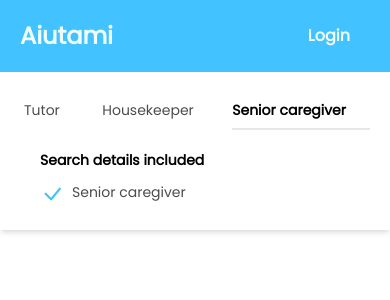
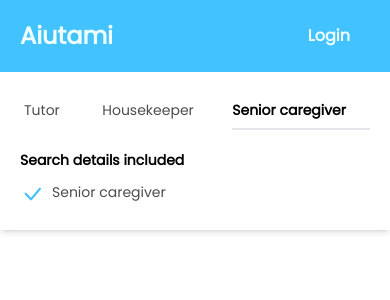
Before and after one commit to chakib2002/aiutami-frontend-reactjs, a React (Create React App) app: page /Results in a window 390 px wide. Shown: the top 300 px of the page. Built offline with nearby package versions, Linux system fonts and the light colour scheme; what tw-elements would draw is missing.

Commit message:
tailwind modification

```diff
--- a/src/components/Day.tsx
+++ b/src/components/Day.tsx
@@ -20,8 +20,8 @@
         }
       }}
       className={`w-32 mx-1 text-sm outline-none font-medium my-2
-      hover:text-secondary hover:bg-primary hover:border-primary active:scale-95
-      border border-opacity-50  hover:opacity-100 hover:border-opacity-100
+      lg:hover:text-secondary lg:hover:bg-primary lg:hover:border-primary active:scale-95
+      border border-opacity-50  lg:hover:opacity-100 lg:hover:border-opacity-100
       px-5 py-2 rounded-full transition transition-duration-600 ease-out
       ${
         data.availability.includes(day)
--- a/src/components/ResultsHeader.tsx
+++ b/src/components/ResultsHeader.tsx
@@ -30,7 +30,9 @@
       {searchResultsType !== care_type.housekeeper && (
         <div
           className={`${
-            searchResultsType === care_type.tutor ? "mx-5 sm:mx-7" : "mx-10"
+            searchResultsType === care_type.tutor
+              ? "mx-5 sm:mx-7"
+              : "mx-5 sm:mx-8 lg:mx-10"
           }`}
         >
           <ResultsHeaderOptions />
--- a/src/components/SignupForm2.tsx
+++ b/src/components/SignupForm2.tsx
@@ -45,7 +45,7 @@
           <Availability />
 
           {careType === care_type.housekeeper ? (
-            <div className="mt-10 mb-10 flex justify-center lg:justify-start mx-10 ">
+            <div className="mt-10 mb-10 flex justify-center lg:justify-start mx-5 ">
               <button
                 onClick={() => dispatch(Prev())}
                 className=" mb-10 lg:mb-0 bg-white text-primary border-2 border-primary text-sm font-medium h-10 w-24 rounded-lg hover:bg-primary hover:text-white active:scale-95 transition transition-duration-400 ease-out"
@@ -59,7 +59,7 @@
               </div>
             </div>
           ) : (
-            <div className="mt-10 mb-10 flex justify-center lg:justify-start mx-10 ">
+            <div className="mt-10 mb-10 flex justify-center lg:justify-start mx-5 ">
               <div className="w-full text-left">
                 <button
                   onClick={() => dispatch(Prev())}
```
